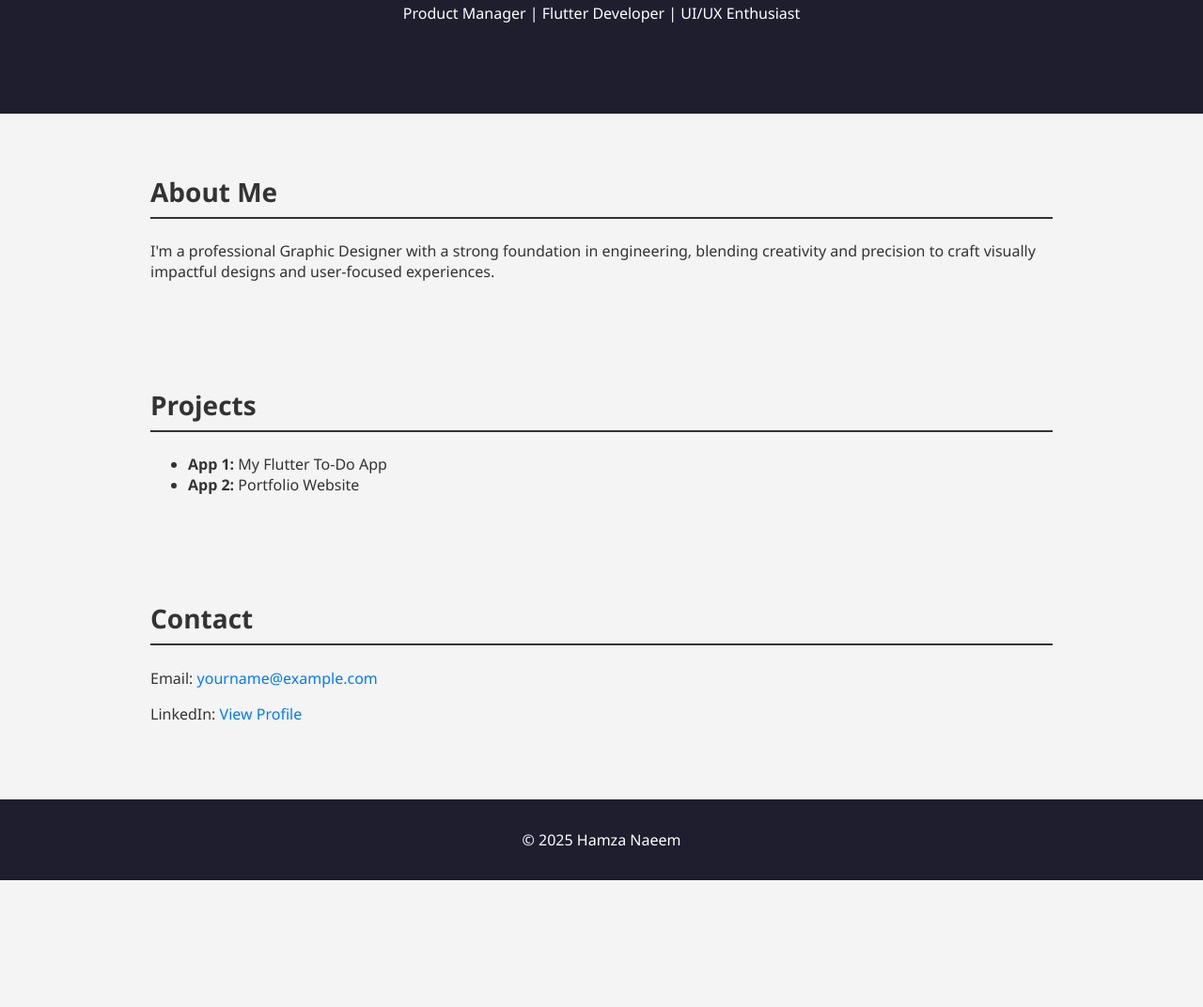
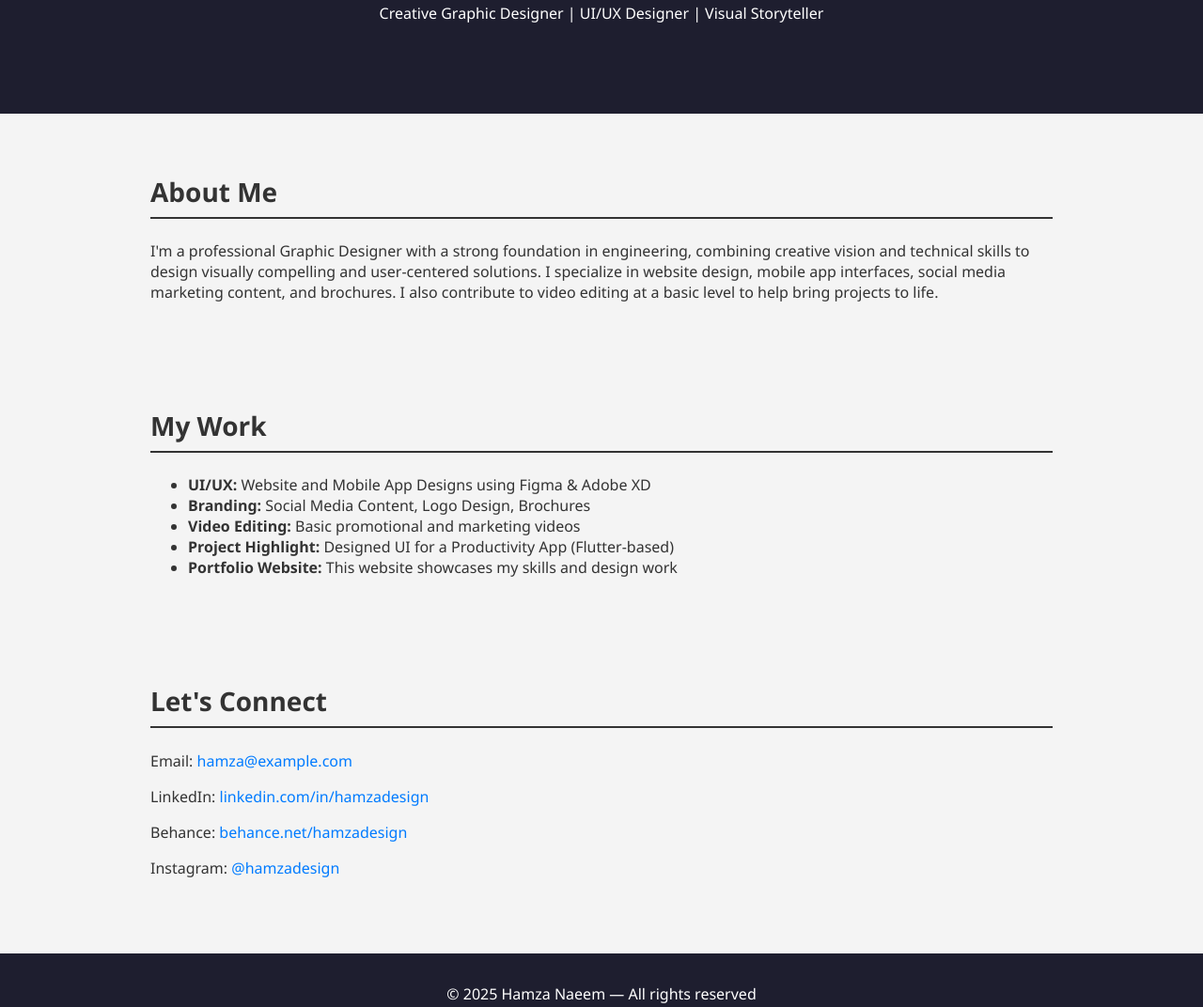
Before and after one commit to HamzaNaeem-lab/portfolio, a plain HTML site: page index.html in a window 1280 px wide. Shown: the part 175-1247 px from the top of the page at 94% size. Before the commit the page ends 1112 px from the top, so only its background shows below. Drawn offline with Linux system fonts and the light colour scheme; files that its build step writes are made by us from their sources.

Commit message:
updated index.html file
updated index.html file

```diff
--- a/index.html
+++ b/index.html
@@ -3,40 +3,46 @@
 <head>
   <meta charset="UTF-8" />
   <meta name="viewport" content="width=device-width, initial-scale=1.0" />
-  <title>My Portfolio</title>
+  <title>Hamza - Graphic Designer</title>
   <link rel="stylesheet" href="css/style.css" />
 </head>
 <body>
   <header>
     <div class="container">
       <h1>Hi, I'm Hamza</h1>
-      <p>Product Manager | Flutter Developer | UI/UX Enthusiast</p>
+      <p>Creative Graphic Designer | UI/UX Designer | Visual Storyteller</p>
     </div>
   </header>
 
   <section class="about container">
     <h2>About Me</h2>
     <p>
-      I'm a professional Graphic Designer with a strong foundation in engineering, blending creativity and precision to craft visually impactful designs and user-focused experiences.
+      I'm a professional Graphic Designer with a strong foundation in engineering, combining creative vision and technical skills to design visually compelling and user-centered solutions.
+      I specialize in website design, mobile app interfaces, social media marketing content, and brochures. I also contribute to video editing at a basic level to help bring projects to life.
     </p>
   </section>
 
   <section class="projects container">
-    <h2>Projects</h2>
+    <h2>My Work</h2>
     <ul>
-      <li><strong>App 1:</strong> My Flutter To-Do App</li>
-      <li><strong>App 2:</strong> Portfolio Website</li>
+      <li><strong>UI/UX:</strong> Website and Mobile App Designs using Figma & Adobe XD</li>
+      <li><strong>Branding:</strong> Social Media Content, Logo Design, Brochures</li>
+      <li><strong>Video Editing:</strong> Basic promotional and marketing videos</li>
+      <li><strong>Project Highlight:</strong> Designed UI for a Productivity App (Flutter-based)</li>
+      <li><strong>Portfolio Website:</strong> This website showcases my skills and design work</li>
     </ul>
   </section>
 
   <section class="contact container">
-    <h2>Contact</h2>
-    <p>Email: <a href="mailto:yourname@example.com">yourname@example.com</a></p>
-    <p>LinkedIn: <a href="https://linkedin.com/in/yourprofile" target="_blank">View Profile</a></p>
+    <h2>Let's Connect</h2>
+    <p>Email: <a href="mailto:hamza@example.com">hamza@example.com</a></p>
+    <p>LinkedIn: <a href="https://linkedin.com/in/hamzadesign" target="_blank">linkedin.com/in/hamzadesign</a></p>
+    <p>Behance: <a href="https://www.behance.net/hamzadesign" target="_blank">behance.net/hamzadesign</a></p>
+    <p>Instagram: <a href="https://instagram.com/hamzadesign" target="_blank">@hamzadesign</a></p>
   </section>
 
   <footer>
-    <p>&copy; 2025 Hamza Naeem</p>
+    <p>&copy; 2025 Hamza Naeem — All rights reserved</p>
   </footer>
 </body>
 </html>
```
